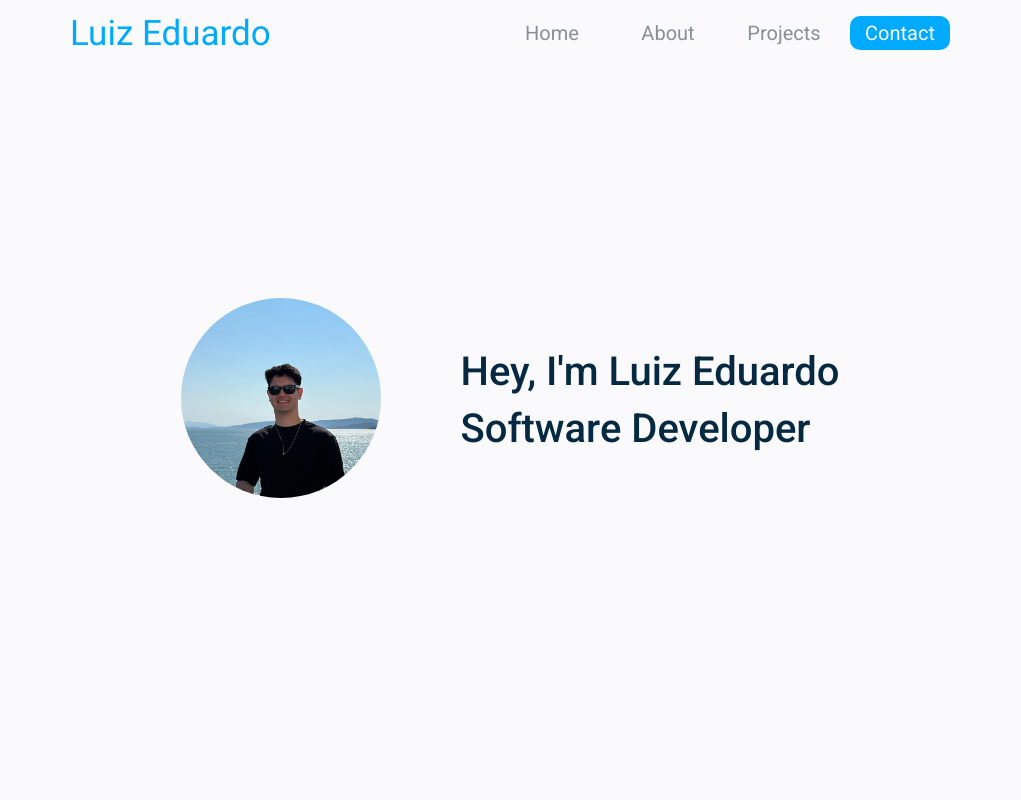
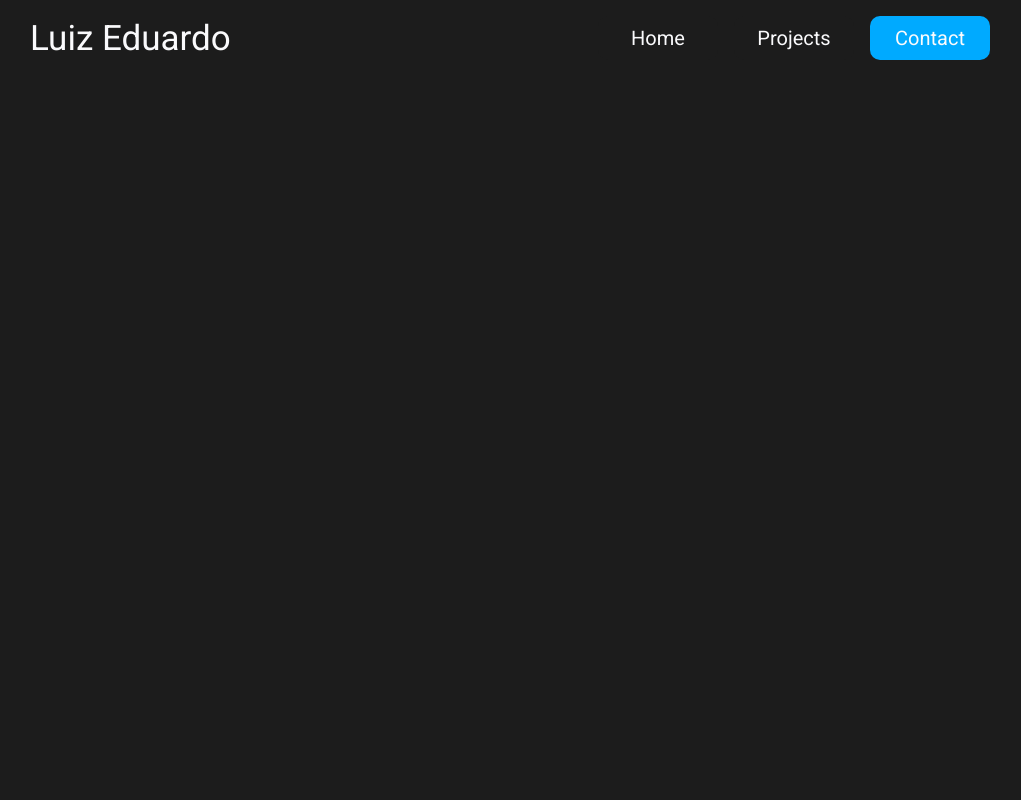
Before and after one commit to Luiz161001/portfolio, a React (Vite) app: page / in a window 1280 px wide. Shown: the top 800 px of the page, without its empty margins (130-1151 px from the left). Built offline with nearby package versions, Linux system fonts and the light colour scheme.

Commit message:
changing the structure

```diff
--- a/src/App.css
+++ b/src/App.css
@@ -1,33 +1,34 @@
 @import url('https://fonts.googleapis.com/css2?family=Roboto:ital,wght@0,100;0,300;0,400;0,500;0,700;0,900;1,100;1,300;1,400;1,500;1,700;1,900&display=swap');
 
 :root {
-    --main-collor: #FAFAFC;
-    --blue: #00AAFF;
-    --text-color: #042940;
-    --text-color-1: #8a8f93;
+    --main-collor-light: #FAFAFC;
+    --main-collor-dark: #1c1c1c;
+
+    --text-color-blue: #00AAFF;
+    --text-color-darkBlue: #042940;
+    --text-color-grey: #8a8f93;
 }
 
 /* ------------------------ general  ------------------------*/
 html, body {
-    background-color: var(--main-collor);
+    background-color: var(--main-collor-light);
     margin: 0;
     font-family: 'Roboto', sans-serif;
 }
-section, .header-container{
-    margin: 25vh;
-    margin-top: 0;
-    margin-bottom: 0;
+section .container, .header-container{
+    margin-left: 20vh;
+    margin-right: 20vh;
 }
 
 .text {
-    color: var(--text-color);
+    color: var(--main-collor-light);
     font-size: 2.5em;
     font-weight: 500;
 }
 
 /* ------------------------ header  ------------------------*/
 header {
-    background-color: var(--main-collor);
+    background-color: var(--main-collor-dark);
     position: fixed;
     width: 100%;
 }
@@ -47,7 +48,7 @@ nav ul {
 }
 
 a {
-    color: var(--text-color);
+    color: var(--main-collor-light);
     text-decoration: none;
 }
 
@@ -56,47 +57,39 @@ a {
     align-items: center;
 }
 #homeLink a{
-    color: var(--blue);
+    color: var(--main-collor-light);
     font-size: 35px;
 }
 
 /* ------------------------ btn  ------------------------*/
 .btn {
     display: block;
-    background-color: var(--main-collor);
-    width: 4.5em;
+    background-color: var(--main-collor-dark);
+    width: 5em;
     text-align: center;
     border-radius: 10px;
     font-size: 20px;
-    padding: 5px;
-    color: var(--text-color-1);
+    padding: 10px;
+    color: var(--main-collor-light);
 }
 
 .btn:hover{
-    color: var(--text-color);
+    color: var(--text-color-grey);
 }
 
 .nav-contact {
-    color: var(--main-collor);
-    background-color: var(--blue);
+    color: var(--main-collor-light);
+    background-color: var(--text-color-blue);
 }
 
 /* ------------------------ hero  ------------------------*/
 #hero {
-    display: flex;
-    gap: 5em;
-    align-items: center;
-    justify-content: center;
-    height: 100vh;
+    background-color: var(--main-collor-dark);
 }
 
-#hero img {
-    width: 200px;
-    border-radius: 50%;
-}
+#hero .container{
+    height: 100vh;
 
-.hero-effectBox {
-    margin-top: 0.25em;
 }
 
 
--- a/src/App.jsx
+++ b/src/App.jsx
@@ -8,9 +8,6 @@ function App() {
     <>
       <Header/>
       <Hero/>
-      <Hero/>
-      <Hero/>
-      <Hero/>
       <Footer/>
     </>
   )
--- a/src/components/Header.jsx
+++ b/src/components/Header.jsx
@@ -10,7 +10,6 @@ const Header = () => {
                 <nav>
                     <ul>
                         <li><a href="#home" className="btn">Home</a></li>
-                        <li><a href="#about" className="btn">About</a></li>
                         <li><a href="#projects" className="btn">Projects</a></li>
                         <li><a href="#contact" className="btn nav-contact">Contact</a></li>
                     </ul>
--- a/src/components/Hero.jsx
+++ b/src/components/Hero.jsx
@@ -4,17 +4,8 @@ import pfp from "../assets/myself.jpg";
 const Hero = () => {
     return (
         <section id="hero">
-            <div id="left">
-                <img src={pfp} alt="Profile Picture"/>
-            </div>
-            <div id="right">
-                <div className="text">
-                    Hey, I'm Luiz Eduardo
-                    <div className="hero-effectBox">
-                        <span>Software</span>
-                        &nbsp;Developer
-                    </div>
-                </div>
+            <div className="container">
+
             </div>
         </section>
     )
```
Also changed, not shown: 1 other file (tests, documents, lock files or other folders).
